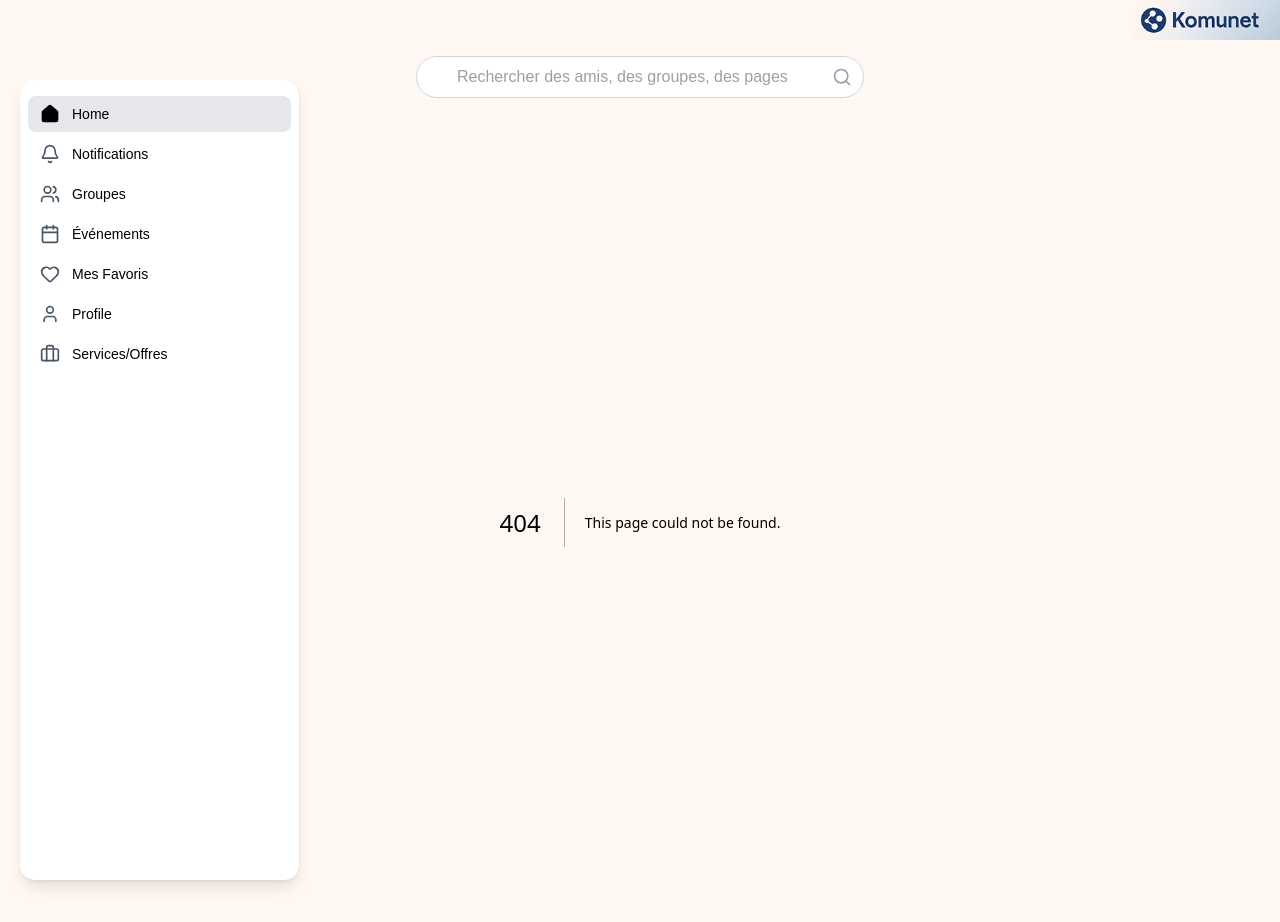
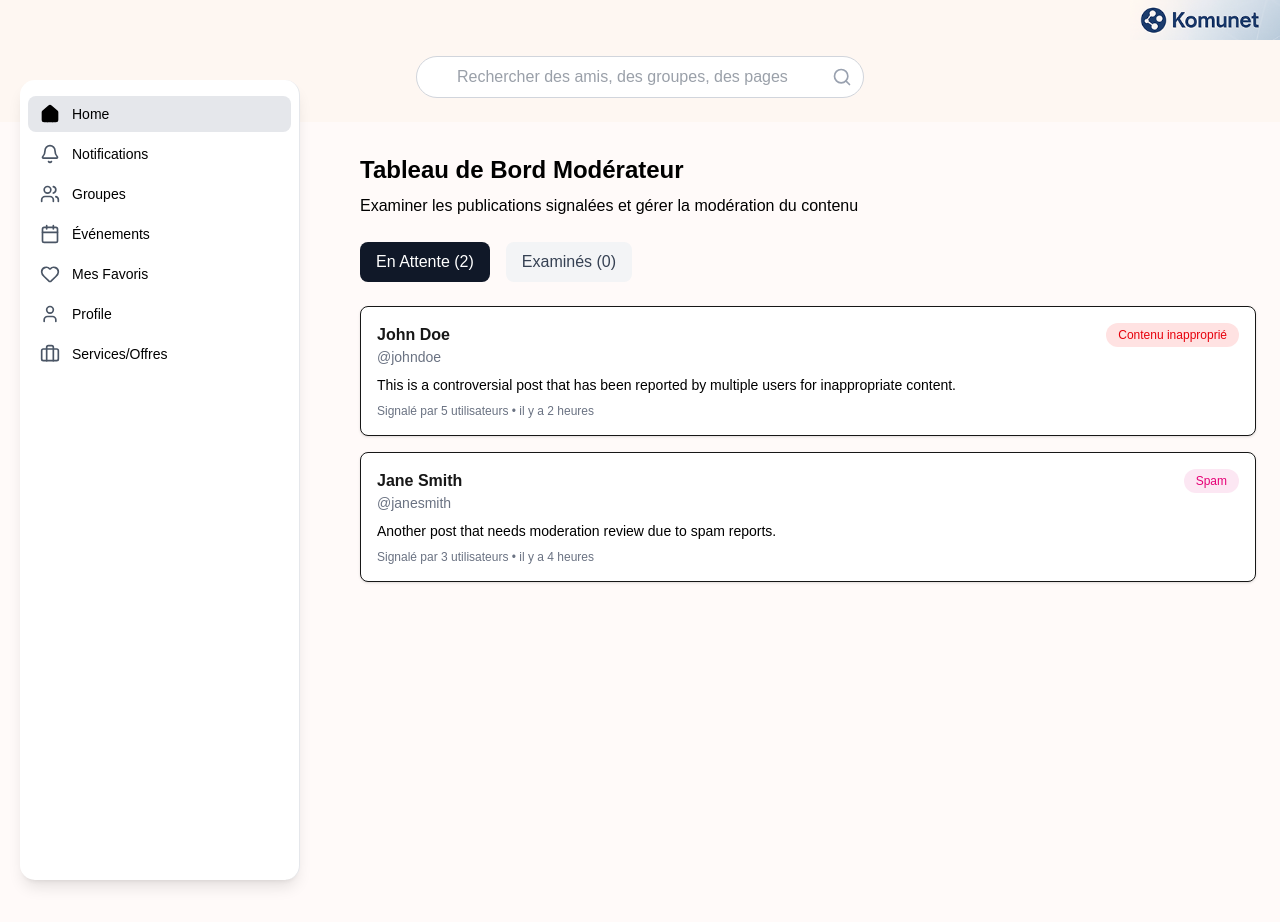
Before and after one commit to larabiislem/komunet_web, a Next.js app: page /moderateur/page1 in a window 1280 px wide. Before the commit this address had no page. Built offline with nearby package versions, Linux system fonts and the light colour scheme.

Commit message:
feat: implement moderator posts and events pages with moderation functionality

```diff
--- /dev/null
+++ b/app/moderateur/page1/page.tsx
@@ -0,0 +1,91 @@
+"use client";
+
+import { useState } from "react";
+
+export default function ModeratorPostsPage() {
+  const [tab, setTab] = useState<"pending" | "reviewed">("pending");
+
+  const posts = [
+    {
+      id: 1,
+      name: "John Doe",
+      username: "@johndoe",
+      content:
+        "This is a controversial post that has been reported by multiple users for inappropriate content.",
+      type: "Contenu inapproprié",
+      typeColor: "bg-red-100 text-red-600",
+      reports: 5,
+      time: "il y a 2 heures",
+    },
+    {
+      id: 2,
+      name: "Jane Smith",
+      username: "@janesmith",
+      content:
+        "Another post that needs moderation review due to spam reports.",
+      type: "Spam",
+      typeColor: "bg-pink-100 text-pink-600",
+      reports: 3,
+      time: "il y a 4 heures",
+    },
+  ];
+
+  return (
+    <div className="pl-[360px] pr-6 py-8 bg-[#fffaf9] min-h-screen">
+      <h1 className="text-2xl font-semibold mb-2 text-black">Tableau de Bord Modérateur</h1>
+      <p className="text-black mb-6">
+        Examiner les publications signalées et gérer la modération du contenu
+      </p>
+
+      {/* Tabs */}
+      <div className="flex space-x-4 mb-6">
+        <button
+          onClick={() => setTab("pending")}
+          className={`px-4 py-2 rounded-lg font-medium ${
+            tab === "pending"
+              ? "bg-gray-900 text-white"
+              : "bg-gray-100 text-gray-700"
+          }`}
+        >
+          En Attente (2)
+        </button>
+        <button
+          onClick={() => setTab("reviewed")}
+          className={`px-4 py-2 rounded-lg font-medium ${
+            tab === "reviewed"
+              ? "bg-gray-900 text-white"
+              : "bg-gray-100 text-gray-700"
+          }`}
+        >
+          Examinés (0)
+        </button>
+      </div>
+
+      {/* Posts */}
+      <div className="space-y-4">
+        {posts.map((post) => (
+          <div
+            key={post.id}
+            className="bg-white border rounded-lg p-4 shadow-sm flex flex-col gap-2"
+          >
+            <div className="flex justify-between items-start">
+              <div>
+                <h3 className="font-semibold">{post.name}</h3>
+                <p className="text-sm text-gray-500">{post.username}</p>
+              </div>
+              <span
+                className={`px-3 py-1 text-xs font-medium rounded-full ${post.typeColor}`}
+              >
+                {post.type}
+              </span>
+            </div>
+            <p className="text-black text-sm">{post.content}</p>
+            <p className="text-xs text-gray-500">
+              Signalé par {post.reports} utilisateurs • {post.time}
+            </p>
+          </div>
+        ))}
+      </div>
+    </div>
+  );
+}
--- /dev/null
+++ b/app/moderateur/page2/page.tsx
@@ -0,0 +1,64 @@
+"use client";
+
+export default function ModeratorEventsPage() {
+  const events = [
+    {
+      id: 1,
+      title: "Conférence Tech : L’IA dans les affaires",
+      description:
+        "Rejoignez-nous pour une discussion instructive sur l’impact de l’IA dans les pratiques commerciales modernes. Apprenez des experts de l’industrie et réseautiez avec des professionnels.",
+      image:
+        "https://images.unsplash.com/photo-1551836022-d5d88e9218df?w=300&q=80",
+    },
+    {
+      id: 2,
+      title: "Atelier de photographie en plein air",
+      description:
+        "Capturez la beauté de la nature avec notre atelier de photographie en plein air. Tous les niveaux sont les bienvenus, apportez votre appareil photo et votre créativité !",
+      image:
+        "https://images.unsplash.com/photo-1506744038136-46273834b3fb?w=300&q=80",
+    },
+    {
+      id: 3,
+      title: "Club de lecture : « L’Observateur silencieux »",
+      description:
+        "Discutez du dernier best-seller, « L’Observateur silencieux », un roman à suspense palpitant. Partagez vos pensées et interprétations avec d’autres amateurs de livres.",
+      image:
+        "https://images.unsplash.com/photo-1524995997946-a1c2e315a42f?w=300&q=80",
+    },
+  ];
+
+  return (
+    <div className="pl-[360px] pr-6 py-8 bg-[#fffaf9] min-h-screen">
+      <h1 className="text-2xl font-semibold mb-2 text-black">Événements en attente</h1>
+      <p className="text-black mb-6">Événements à modérer</p>
+
+      <div className="space-y-6">
+        {events.map((event) => (
+          <div
+            key={event.id}
+            className="bg-white rounded-lg border shadow-sm p-4 flex items-start gap-4"
+          >
+            <div className="flex-1">
+              <h3 className="font-semibold text-black">{event.title}</h3>
+              <p className="text-sm text-gray-600  mb-4">{event.description}</p>
+              <div className="flex gap-3">
+                <button className="px-4 py-2 bg-blue-600 text-white text-sm rounded-lg hover:bg-blue-700">
+                  Valider
+                </button>
+                <button className="px-4 py-2 bg-gray-200 text-gray-800 text-sm rounded-lg hover:bg-gray-300">
+                  Refuser
+                </button>
+              </div>
+            </div>
+            <img
+              src={event.image}
+              alt={event.title}
+              className="w-24 h-24 object-cover rounded-lg border"
+            />
+          </div>
+        ))}
+      </div>
+    </div>
+  );
+}
```
Also changed, not shown: app/moderateur/page3/page.tsx (added).
